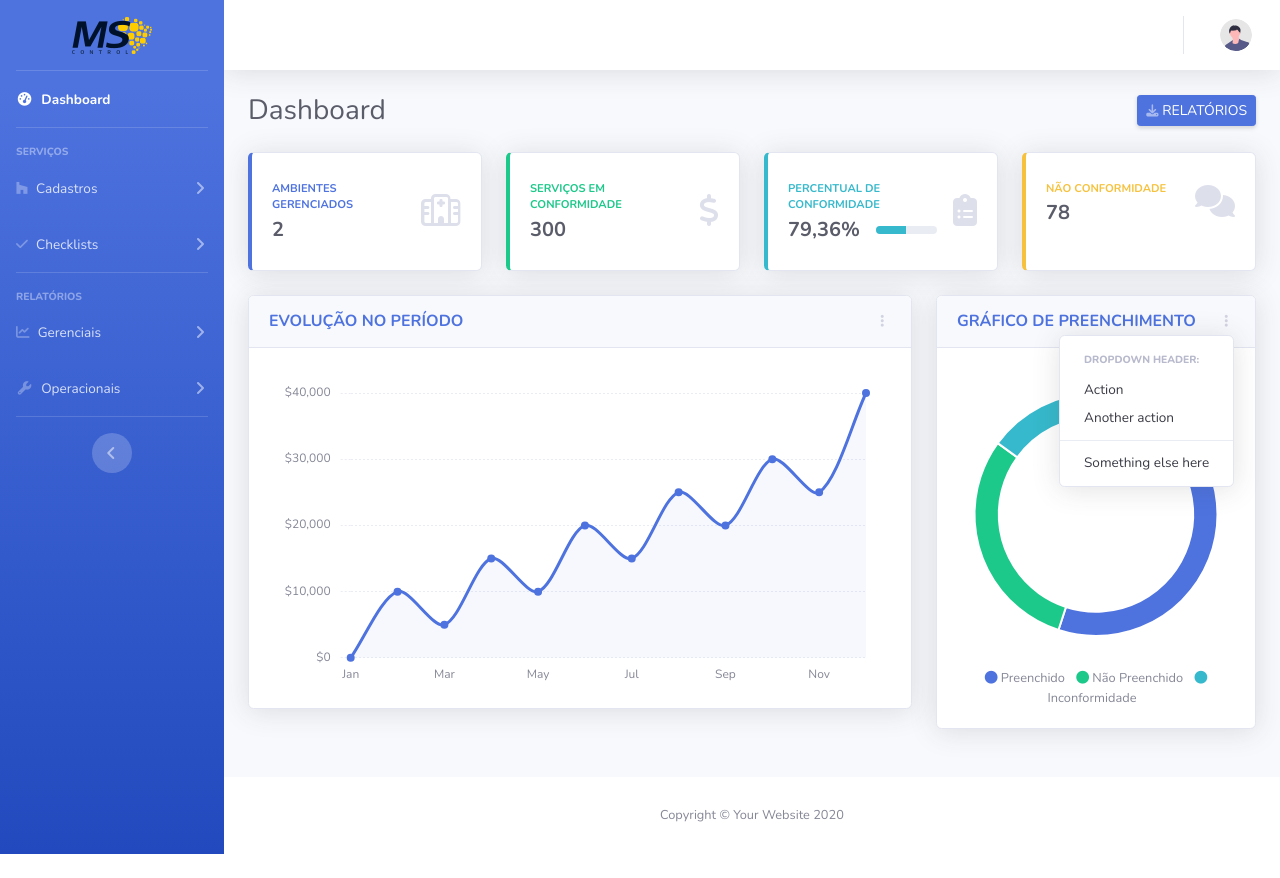
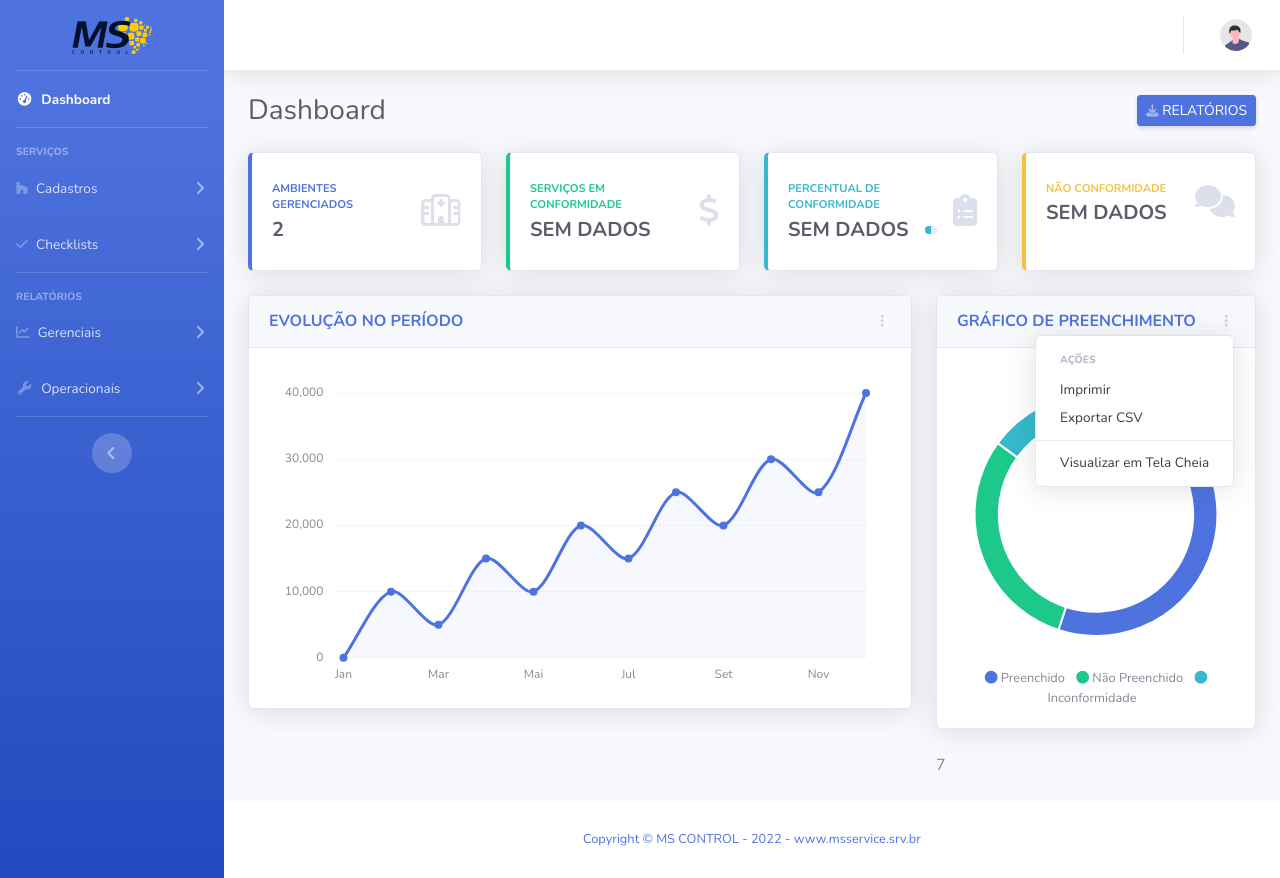
Before and after one commit to ermescarletto/mscontrol, a Django app: page / in a window 1280 px wide, after a click that opens the changed part. Before the commit the page ends 854 px from the top, so only its background shows below. Run offline with Django 4.2, Linux system fonts and the light colour scheme; a user stored in the database is signed in; data comes from the database, SQL or seed files in the repository; some libraries are stand-ins or nearby versions.

Commit message:
Ajustado Dashboard Base de dados nova.

```diff
--- a/ms/servicos/templates/base.html
+++ b/ms/servicos/templates/base.html
@@ -63,9 +63,9 @@
             </a>
             <div id="collapseOne" class="collapse" aria-labelledby="headingTwo" data-parent="#accordionSidebar">
                 <div class="bg-white py-2 collapse-inner">
-                    <a class="collapse-item" href="{% url 'control:entidades' %}" >Pessoas</a>
+
                     <a class="collapse-item" href="{% url 'control:entidades' %}" >Entidades</a>
-                    <a class="collapse-item" href="#">Tipos de Ambientes</a>
+
                     <a class="collapse-item" href="{% url 'control:ambientes' %}" >Ambientes</a>
                 </div>
             </div>
@@ -210,7 +210,7 @@
             <footer class="sticky-footer bg-white">
                 <div class="container my-auto">
                     <div class="copyright text-center my-auto">
-                        <span>Copyright &copy; Your Website 2020</span>
+                        <a href="www.msservice.srv.br"> <span>Copyright &copy; MS CONTROL - 2022 - www.msservice.srv.br</span></a>
                     </div>
                 </div>
             </footer>
--- a/ms/servicos/templates/dashboard.html
+++ b/ms/servicos/templates/dashboard.html
@@ -40,7 +40,7 @@
                                         <div class="col mr-2">
                                             <div class="text-xs font-weight-bold text-success text-uppercase mb-1">
                                                 Serviços em Conformidade</div>
-                                            <div class="h5 mb-0 font-weight-bold text-gray-800">300</div>
+                                            <div class="h5 mb-0 font-weight-bold text-gray-800">SEM DADOS</div>
                                         </div>
                                         <div class="col-auto">
                                             <i class="fas fa-dollar-sign fa-2x text-gray-300"></i>
@@ -60,7 +60,7 @@
                                             </div>
                                             <div class="row no-gutters align-items-center">
                                                 <div class="col-auto">
-                                                    <div class="h5 mb-0 mr-3 font-weight-bold text-gray-800">79,36%</div>
+                                                    <div class="h5 mb-0 mr-3 font-weight-bold text-gray-800">SEM DADOS</div>
                                                 </div>
                                                 <div class="col">
                                                     <div class="progress progress-sm mr-2">
@@ -87,7 +87,7 @@
                                         <div class="col mr-2">
                                             <div class="text-xs font-weight-bold text-warning text-uppercase mb-1">
                                                 Não conformidade</div>
-                                            <div class="h5 mb-0 font-weight-bold text-gray-800">78</div>
+                                            <div class="h5 mb-0 font-weight-bold text-gray-800">SEM DADOS</div>
                                         </div>
                                         <div class="col-auto">
                                             <i class="fas fa-comments fa-2x text-gray-300"></i>
@@ -116,11 +116,11 @@
                                         </a>
                                         <div class="dropdown-menu dropdown-menu-right shadow animated--fade-in"
                                             aria-labelledby="dropdownMenuLink">
-                                            <div class="dropdown-header">Dropdown Header:</div>
-                                            <a class="dropdown-item" href="#">Action</a>
-                                            <a class="dropdown-item" href="#">Another action</a>
+                                            <div class="dropdown-header">Ações</div>
+                                            <a class="dropdown-item" href="#">Imprimir</a>
+                                            <a class="dropdown-item" href="#">Exportar CSV</a>
                                             <div class="dropdown-divider"></div>
-                                            <a class="dropdown-item" href="#">Something else here</a>
+                                            <a class="dropdown-item" href="#">Visualizar em Tela Cheia</a>
                                         </div>
                                     </div>
                                 </div>
@@ -147,11 +147,11 @@
                                         </a>
                                         <div class="dropdown-menu dropdown-menu-right shadow animated--fade-in"
                                             aria-labelledby="dropdownMenuLink">
-                                            <div class="dropdown-header">Dropdown Header:</div>
-                                            <a class="dropdown-item" href="#">Action</a>
-                                            <a class="dropdown-item" href="#">Another action</a>
+                                            <div class="dropdown-header">Ações</div>
+                                            <a class="dropdown-item" href="#">Imprimir</a>
+                                            <a class="dropdown-item" href="#">Exportar CSV</a>
                                             <div class="dropdown-divider"></div>
-                                            <a class="dropdown-item" href="#">Something else here</a>
+                                            <a class="dropdown-item" href="#">Visualizar em Tela Cheia</a>
                                         </div>
                                     </div>
                                 </div>
@@ -172,7 +172,7 @@
                                         </span>
                                     </div>
                                 </div>
-                            </div>
+                            </div>7
                         </div>
                     </div>
 
--- a/ms/static/js/demo/chart-area-demo.js
+++ b/ms/static/js/demo/chart-area-demo.js
@@ -32,7 +32,7 @@ var ctx = document.getElementById("myAreaChart");
 var myLineChart = new Chart(ctx, {
   type: 'line',
   data: {
-    labels: ["Jan", "Feb", "Mar", "Apr", "May", "Jun", "Jul", "Aug", "Sep", "Oct", "Nov", "Dec"],
+    labels: ["Jan", "Fav", "Mar", "Abr", "Mai", "Jun", "Jul", "Ago", "Set", "Out", "Nov", "Dez"],
     datasets: [{
       label: "Earnings",
       lineTension: 0.3,
@@ -78,7 +78,7 @@ var myLineChart = new Chart(ctx, {
           padding: 10,
           // Include a dollar sign in the ticks
           callback: function(value, index, values) {
-            return '$' + number_format(value);
+            return  number_format(value);
           }
         },
         gridLines: {
@@ -110,7 +110,7 @@ var myLineChart = new Chart(ctx, {
       callbacks: {
         label: function(tooltipItem, chart) {
           var datasetLabel = chart.datasets[tooltipItem.datasetIndex].label || '';
-          return datasetLabel + ': $' + number_format(tooltipItem.yLabel);
+          return datasetLabel + number_format(tooltipItem.yLabel);
         }
       }
     }
```
